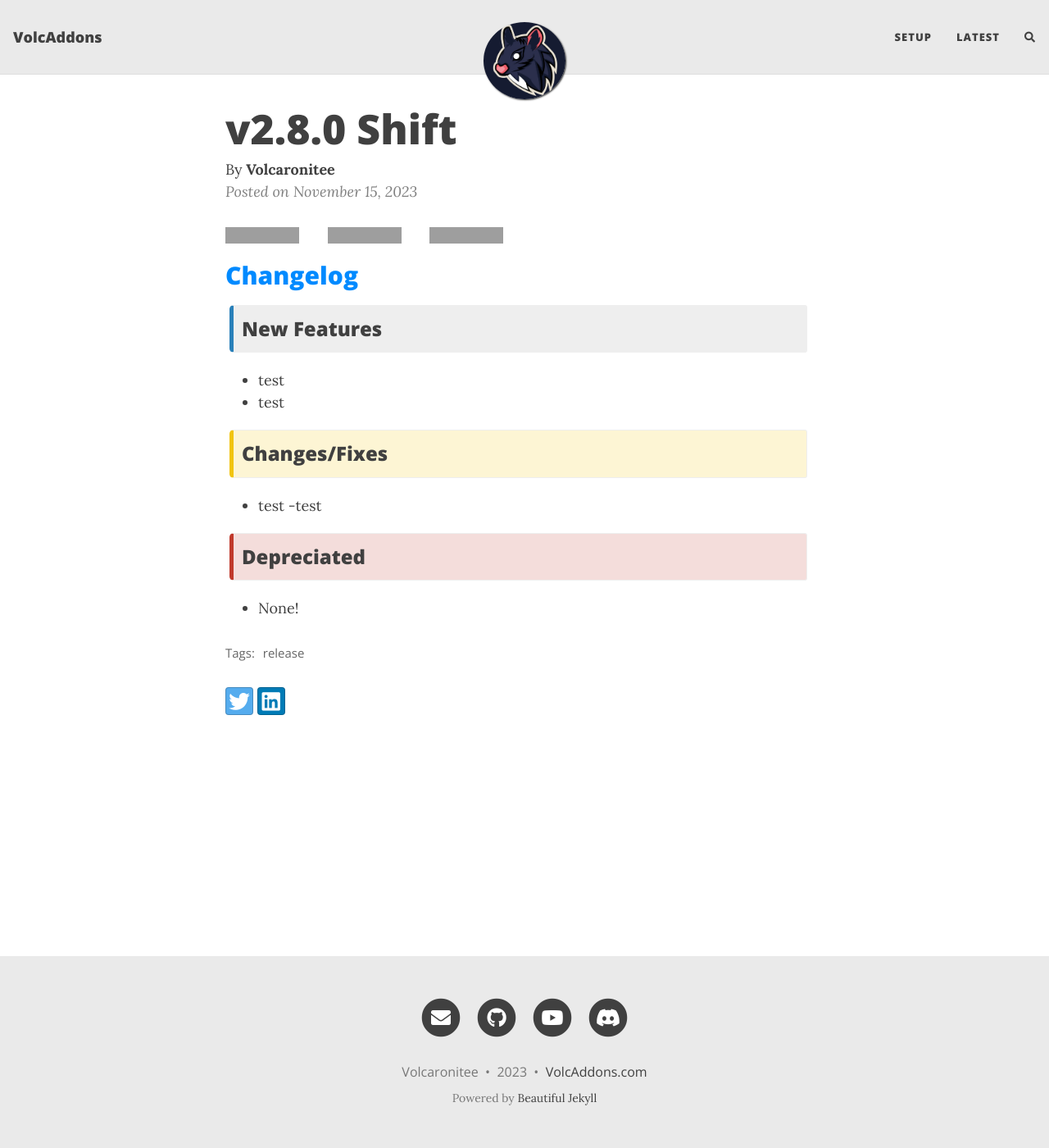
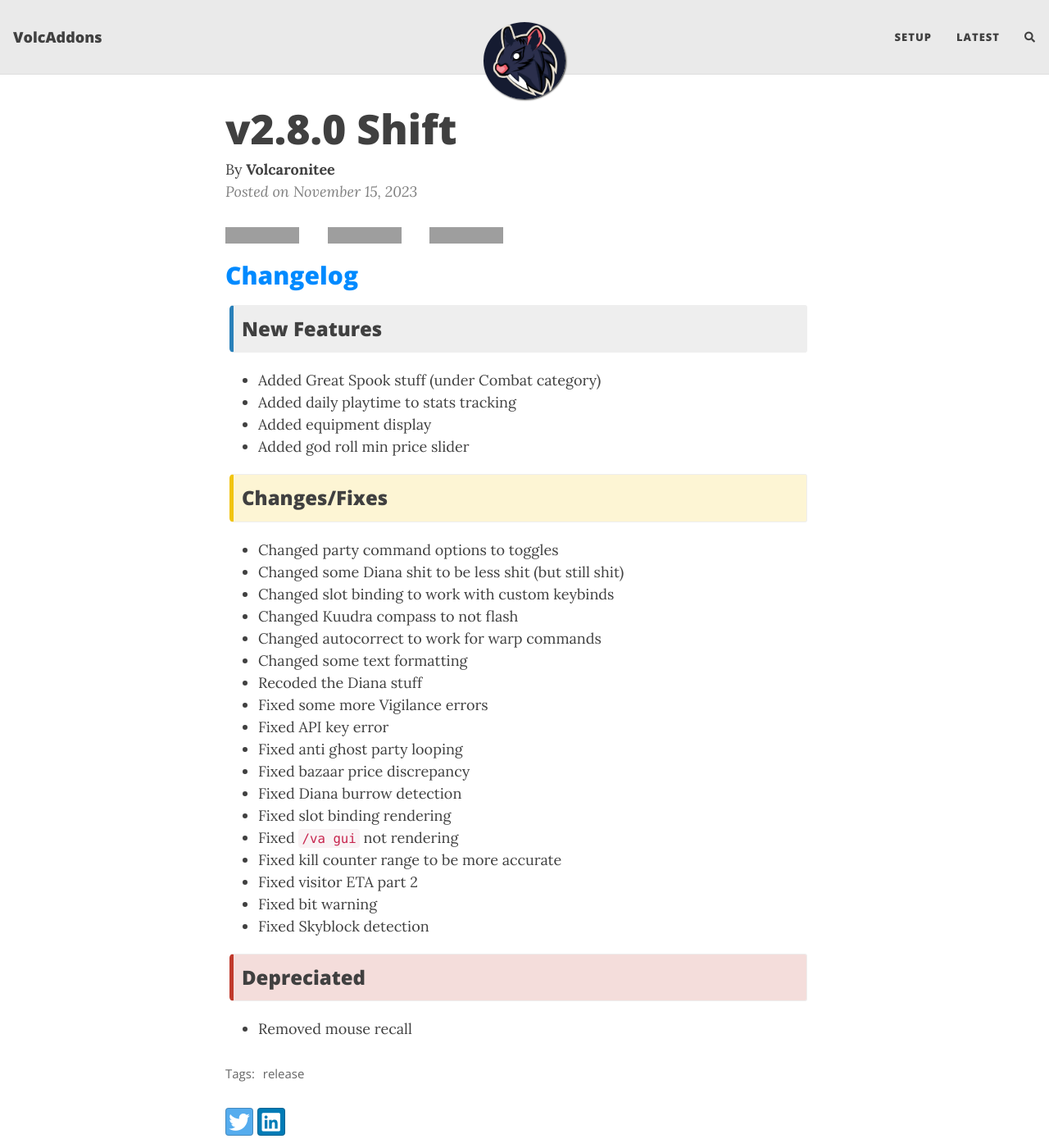
Before and after one commit to zhenga8533/VolcAddons, a Jekyll site: the page built from docs/_posts/2023-11-15-v2_8_0.md, in a window 1280 px wide and 1400 px high. Shown: the whole window at 82% size. Built offline with Jekyll 4.4.1, drawn with Linux system fonts in a browser that asks for light colours; nearby versions of some CDN libraries; comment, search, counter and statistics services are not loaded; grey boxes are pictures that could not be loaded.

Commit message:
Update 2023-11-15-v2_8_0.md

```diff
--- a/docs/_posts/2023-11-15-v2_8_0.md
+++ b/docs/_posts/2023-11-15-v2_8_0.md
@@ -12,14 +12,32 @@ author: Volcaronitee
 
 {: .box-note}
 ### New Features
-- test
-- test
+- Added Great Spook stuff (under Combat category)
+- Added daily playtime to stats tracking
+- Added equipment display
+- Added god roll min price slider
 
 {: .box-warning}
 ### Changes/Fixes
-- test
--test
+- Changed party command options to toggles
+- Changed some Diana shit to be less shit (but still shit)
+- Changed slot binding to work with custom keybinds
+- Changed Kuudra compass to not flash
+- Changed autocorrect to work for warp commands
+- Changed some text formatting
+- Recoded the Diana stuff
+- Fixed some more Vigilance errors
+- Fixed API key error
+- Fixed anti ghost party looping
+- Fixed bazaar price discrepancy
+- Fixed Diana burrow detection
+- Fixed slot binding rendering
+- Fixed `/va gui` not rendering
+- Fixed kill counter range to be more accurate
+- Fixed visitor ETA part 2
+- Fixed bit warning
+- Fixed Skyblock detection
 
 {: .box-error}
 ### Depreciated
-- None!
+- Removed mouse recall
```
